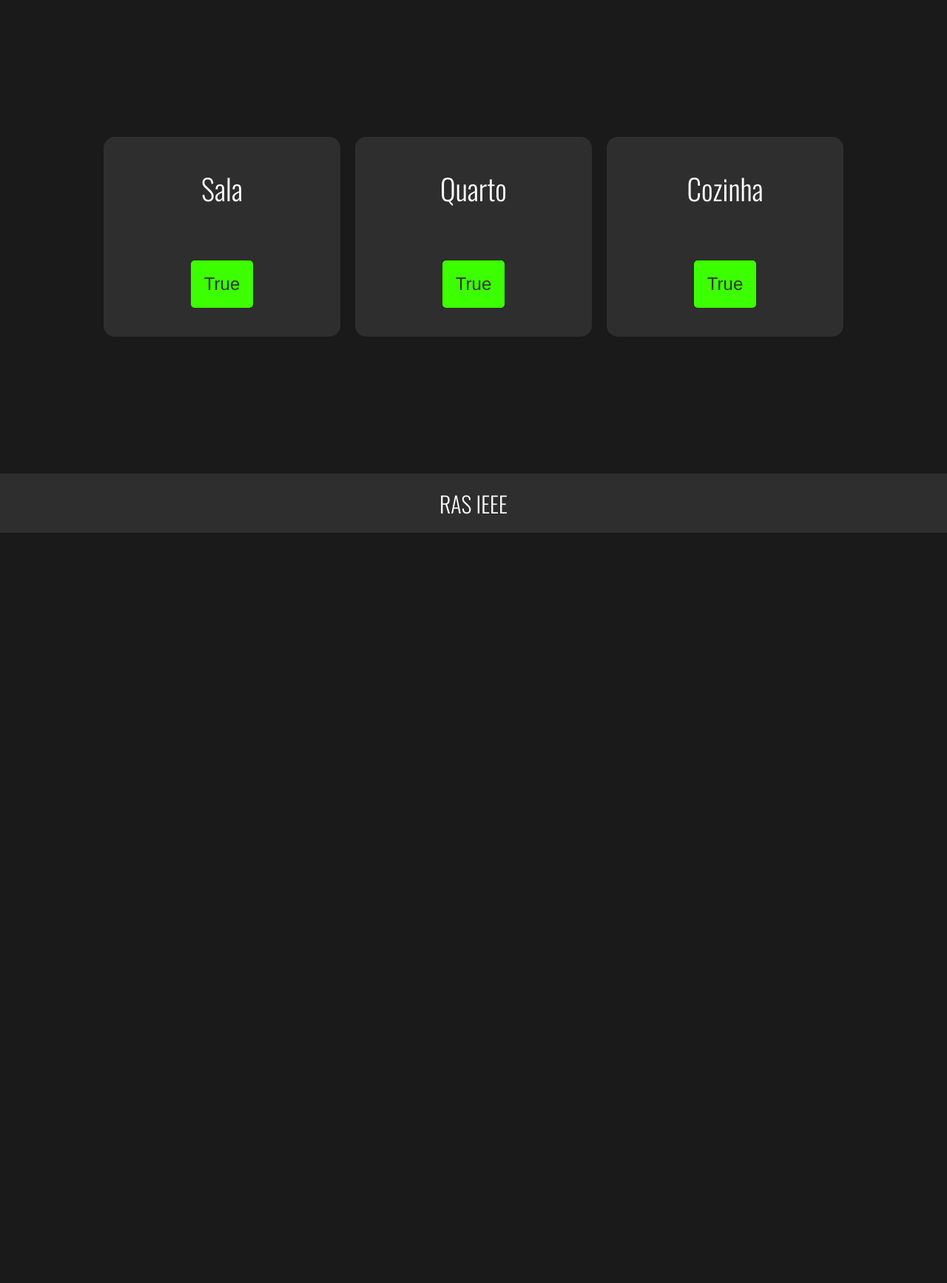
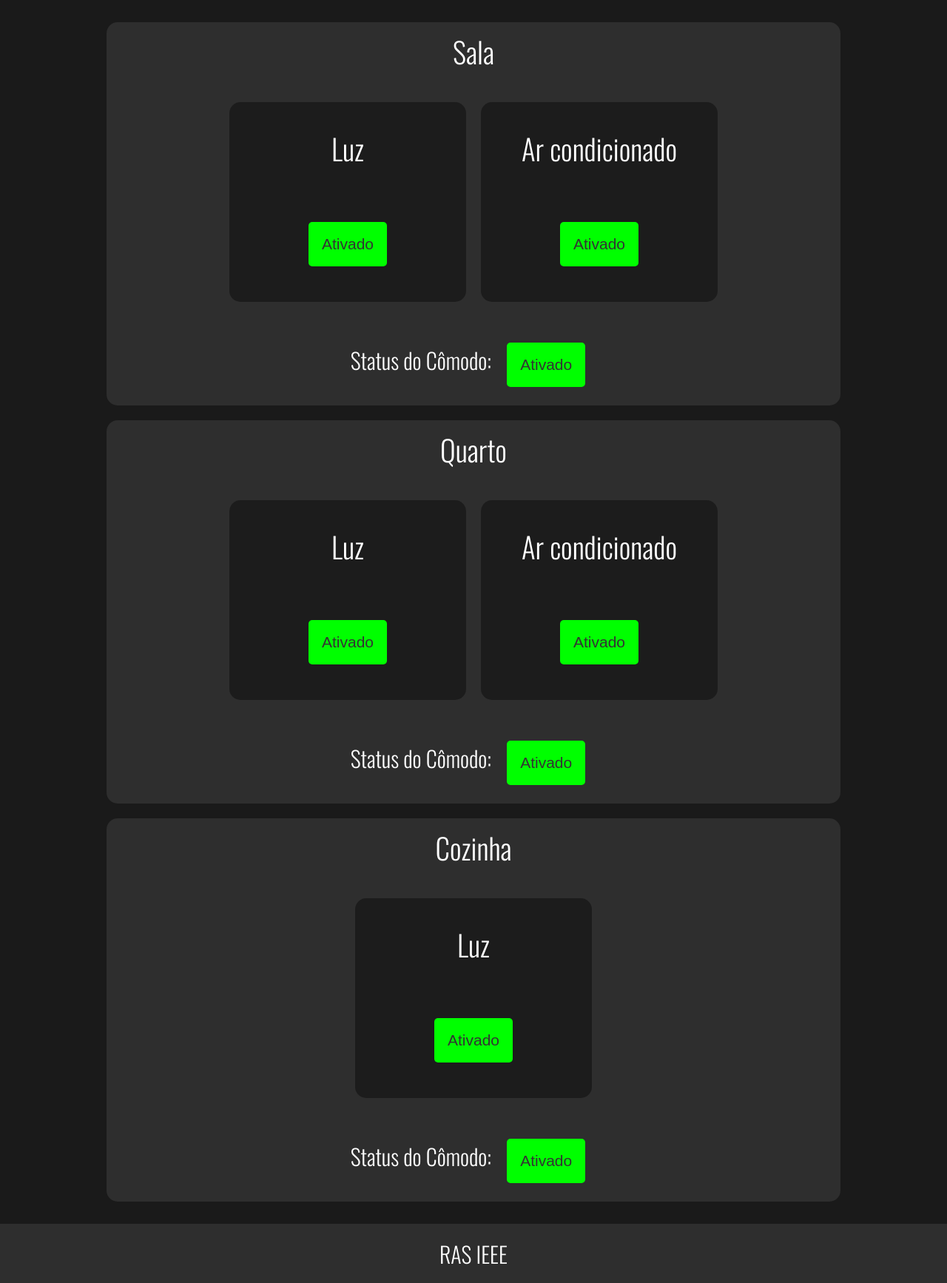
Before and after one commit to bxreis21/Automacao-Residencial-RAS-IEEE, a Django app: page / in a window 1280 px wide. Shown: the part 80-1814 px from the top of the page at 74% size. Before the commit the page ends 800 px from the top, so only its background shows below. Run offline with Django 4.2, Linux system fonts and the light colour scheme; a user stored in the database is signed in; data comes from the database, SQL or seed files in the repository; both versions use the stored data as it was after the commit.

Commit message:
Adicionando o model Devices
Foi feita a adição do model Devices, responsável por armazenar os valores de cada dispositivo em um cômodo, seja digital ou analogico.
O model Room tem uma relação de um para muitos com o model Devices.
Também foram feitas mudanças na view de home, para que os botões da página que representam o status de cada device ou room possam alterar os valores booleanos dele com seu clique, nisso também foram feitas template_tags personalizadas para que eles mudem de cor conforme o status.
Foi adicionado um código em JavaScript somente para que ao atualizar a página, volte a posição do scroll anterior, fazendo com que não seja necessário descer a página cada vez que fosse clicado algum botão.

```diff
--- a/home/apps.py
+++ b/home/apps.py
@@ -1,5 +1,4 @@
 from django.apps import AppConfig
-
 
 class HomeConfig(AppConfig):
     default_auto_field = 'django.db.models.BigAutoField'
--- a/home/models.py
+++ b/home/models.py
@@ -2,8 +2,18 @@ from django.db import models
 from django.contrib.auth.models import User
 
 class Room(models.Model):
-    user = models.ForeignKey(User, on_delete=models.CASCADE)
-    name = models.CharField(max_length=30)
-    status = models.BooleanField()
+    user = models.ForeignKey(User, on_delete=models.CASCADE, verbose_name='Usuário')
+    name = models.CharField(max_length=30, verbose_name='Cômodo')
+    status = models.BooleanField(verbose_name='Status')
 
-# Create your models here.
+    def __str__(self) -> str:
+        return self.name
+
+class Device(models.Model):
+    room = models.ForeignKey(Room, on_delete=models.CASCADE, verbose_name='Cômodo')
+    name = models.CharField(max_length=30, verbose_name='Nome do Dispostivo')
+    status = models.BooleanField(verbose_name='Status do Dispositivo')
+    pwm = models.IntegerField(verbose_name='PWM', default=0, blank=True, null=True)
+
+    def __str__(self) -> str:
+        return self.name
--- a/home/templates/home.html
+++ b/home/templates/home.html
@@ -1,22 +1,41 @@
 {% extends 'base.html' %}
 {% load static %}
+{% load custom_tags %}
+
+{% block head %}
+<script src="{% static 'base.js' %}"></script>
+{% endblock %}
 
 {% block body %}
 <div class="content">
-    <div class="devices-cards">
         {% if request.user.is_authenticated %}
+        <form action="{% url 'home' %}" method="POST">
+            <div class="room-cards">
+            {% csrf_token %}
             {% for room in rooms %}
                 <div class="cards">
                     <p>{{room.name}}</p>
-                    <button>{{room.status}}</button>
+                    <div class="device-cards">
+                        {% for device in devices %}
+                            {% if device.room == room %}
+                            <div id="device-card" class="cards">
+                                <p>{{device.name}}</p>
+                                <button type="submit" name="device" id="button-{{device.status|color_status}}"  value="{{device.id}}">{{device.status|string_status}}</button>
+                            </div>
+                            {% endif %}
+                        {% endfor %}
+                    </div>
+                    <span>Status do Cômodo: <button type="submit" id="button-{{room.status|color_status}}" name="room" value="{{room.id}}">{{room.status|string_status}}</button></span>
                 </div>
             {% endfor %}
+        </div>
+        </form>
         {% else %}
-                <div class="cards">
-
-
-
-                </div>
+        <div class="room-cards">
+            <div class="cards">
+                Faça login!
+            </div>
+        </div>
         {% endif %}
     </div>
 </div>
--- /dev/null
+++ b/home/templatetags/custom_tags.py
@@ -0,0 +1,15 @@
+from django import template
+
+register = template.Library()
+
+@register.filter(name='color_status')
+def color_status(value: bool) -> str:
+    if value:
+        return 'green'
+    return 'red'
+
+@register.filter(name='string_status')
+def string_status(value: bool) -> str:
+    if value:
+        return 'Ativado'
+    return 'Desativado'
--- a/home/views.py
+++ b/home/views.py
@@ -2,12 +2,28 @@ from django.shortcuts import render,redirect
 from django.core.validators import validate_email
 from django.contrib.auth import authenticate, login, logout
 from django.contrib.auth.models import User
-from .models import Room
+from .models import Room, Device
 
 def home(request):
     if request.user.is_authenticated:
         rooms = Room.objects.filter(user=request.user)
-        return render(request, 'home.html', {'rooms': rooms})
+        devices = Device.objects.all()
+
+        if request.method == 'POST':
+            room = request.POST.get('room')
+            device = request.POST.get('device')
+
+            if room is not None:
+                room_changed = Room.objects.get(id=room)
+                room_changed.status = False if room_changed.status else True
+                room_changed.save()
+
+            if device is not None:
+                device_changed = Device.objects.get(id=device)
+                device_changed.status = False if device_changed.status else True
+                device_changed.save()
+
+        return render(request, 'home.html', {'rooms': rooms, 'devices': devices})
     return render(request, 'home.html')
 
 def login_view(request):
--- a/templates/base.html
+++ b/templates/base.html
@@ -27,5 +27,6 @@
     <footer>
         <p>RAS IEEE</p>
     </footer>
+
 </body>
 </html>
--- a/templates/static/base.css
+++ b/templates/static/base.css
@@ -53,7 +53,22 @@ footer {
     align-items: center;
 }
 
-.devices-cards {
+.content form {
+    width: 80%;
+}
+
+.room-cards {
+    width: 100%;
+    margin: 30px 0px;
+    display: flex;
+    flex-direction: column;
+    flex-wrap: wrap;
+    justify-content: center;
+    align-items: center;
+    gap: 20px;
+}
+
+.device-cards {
     width: 80%;
     margin: 30px 0px;
     display: flex;
@@ -87,7 +102,8 @@ footer {
 
 .cards button {
     background-color: #3cff00;
-    font-size: 0.8em;
+    font-size: 0.7em;
+    margin: 15px;
     padding: 15px;
     border: solid transparent;
     border-radius: 5px;
@@ -96,6 +112,18 @@ footer {
 
 .cards button:hover {
     cursor: pointer;
+}
+
+#button-green{
+    background-color: #00ff00;
+}
+
+#button-red{
+    background-color: #ff0000;
+}
+
+#device-card {
+    background-color: #181818cc;
 }
 
 /* LOGIN.HTML */
--- /dev/null
+++ b/templates/static/base.js
@@ -0,0 +1,13 @@
+function saveScrollPosition() {
+    sessionStorage.setItem('scrollPosition', window.pageYOffset);
+}
+
+function restoreScrollPosition() {
+    var scrollPosition = sessionStorage.getItem('scrollPosition');
+    if (scrollPosition !== null) {
+        window.scrollTo(0, scrollPosition);
+        sessionStorage.removeItem('scrollPosition');
+    }
+}
+window.addEventListener('beforeunload', saveScrollPosition);
+window.addEventListener('load', restoreScrollPosition);
```
Also changed, not shown: home/admin.py (+7 -2 lines), db.sqlite3, home/migrations/0002_device.py (added), home/migrations/0003_alter_device_name_alter_device_pwm_alter_device_room_and_more.py (added), home/migrations/0004_alter_device_room.py (added).
